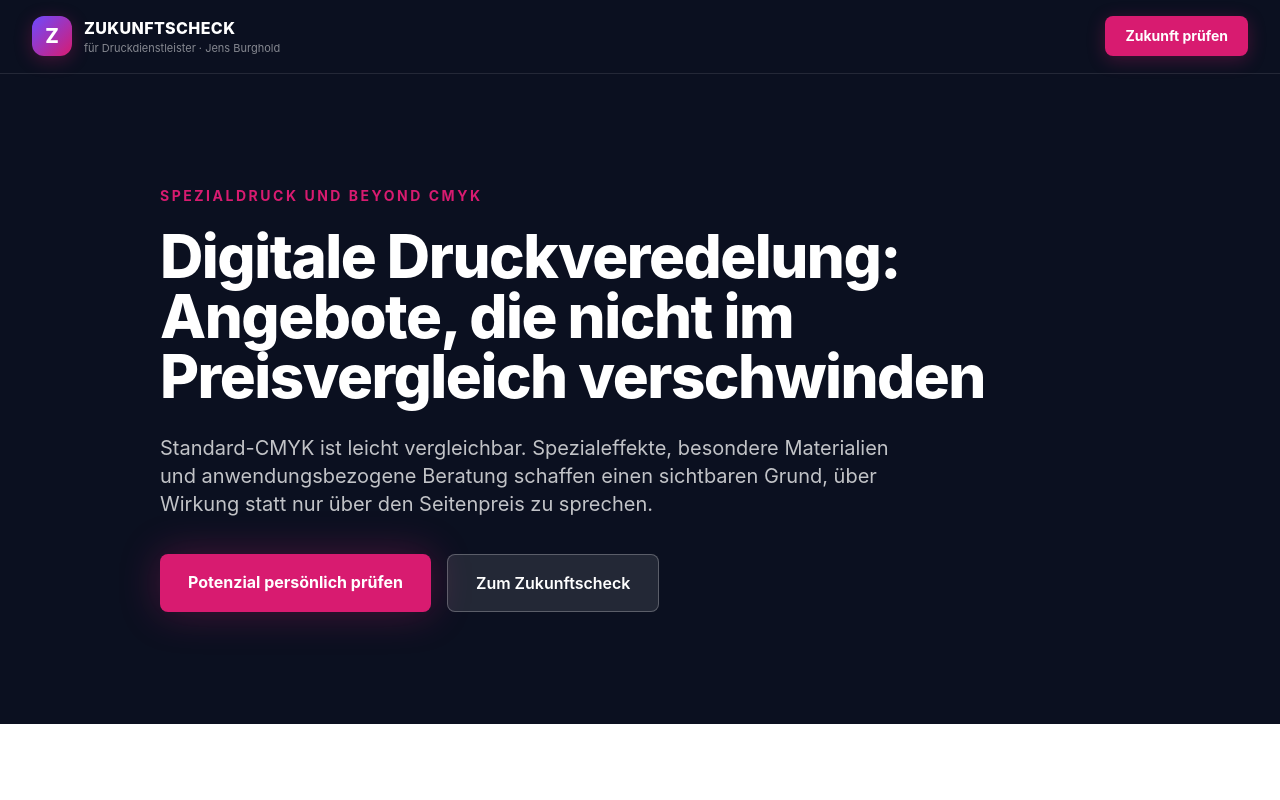
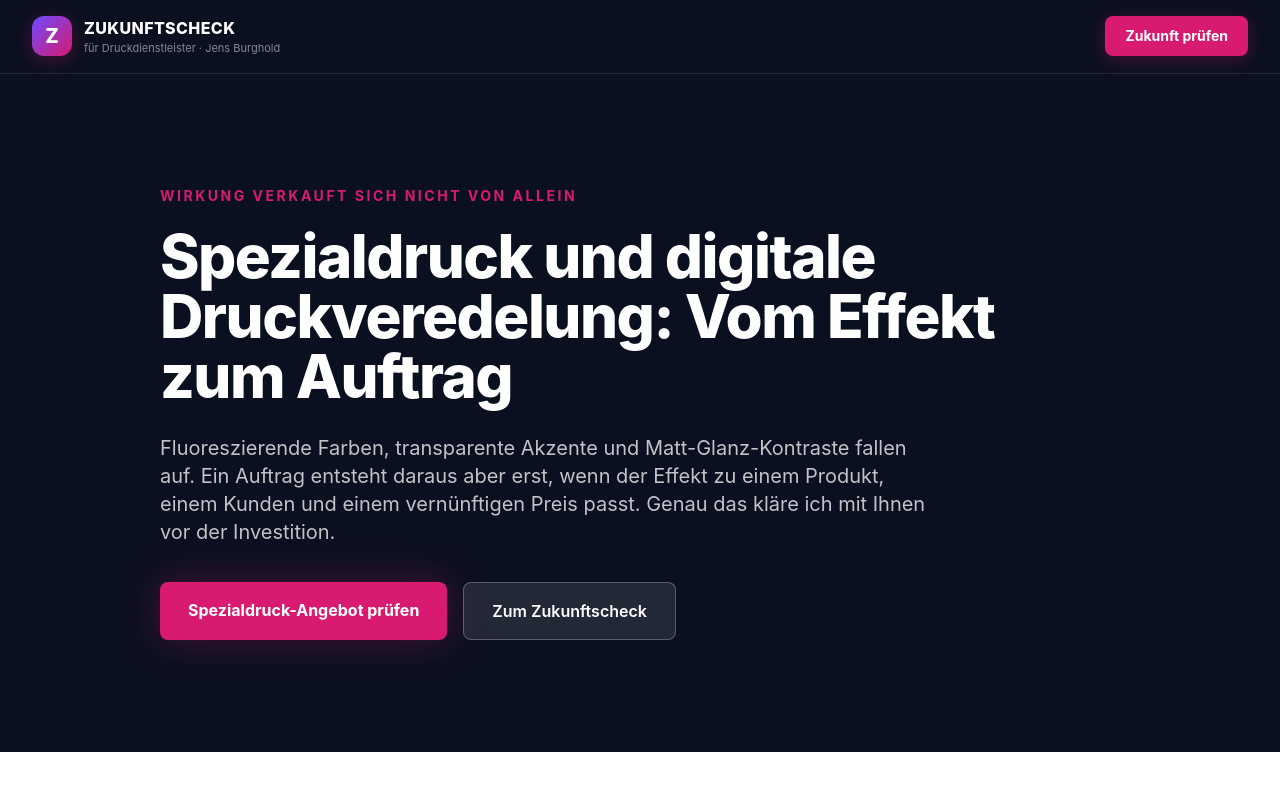
Before and after one commit to hey61/proficio-landingpage, a Next.js app: page /spezialdruck-druckveredelung in a window 1280 px wide. Shown: the top 800 px of the page. Built offline with nearby package versions, Linux system fonts and the light colour scheme.

Commit message:
Spezialdruckseite vom Effekt zum Auftrag überarbeiten

```diff
--- a/app/sitemap.ts
+++ b/app/sitemap.ts
@@ -18,7 +18,7 @@ export default function sitemap(): MetadataRoute.Sitemap {
     },
     {
       url: `${siteUrl}/spezialdruck-druckveredelung`,
-      lastModified: new Date("2026-06-29"),
+      lastModified: new Date("2026-07-21"),
       changeFrequency: "monthly",
       priority: 0.9,
     },
--- a/app/spezialdruck-druckveredelung/page.tsx
+++ b/app/spezialdruck-druckveredelung/page.tsx
@@ -3,19 +3,19 @@ import TopicPage from "@/components/TopicPage";
 
 export const metadata: Metadata = {
   title: {
-    absolute: "Spezialdruck & digitale Druckveredelung für Druckereien",
+    absolute: "Spezialdruck und digitale Druckveredelung für Druckereien",
   },
   description:
-    "Spezialdruck, fünfte Farbe und digitale Druckveredelung als Premiumangebot für Druckereien: Anwendungen, Zielgruppen und Wirtschaftlichkeit vorab prüfen.",
+    "Spezialdruck und digitale Druckveredelung: Wie Druckereien aus fünfter Farbe, Musterbuch und konkreten Anwendungen ein verkaufbares Angebot machen.",
   alternates: { canonical: "/spezialdruck-druckveredelung" },
 };
 
 const structuredData = {
   "@context": "https://schema.org",
   "@type": "Article",
-  headline: "Spezialdruck und digitale Druckveredelung",
+  headline: "Spezialdruck und digitale Druckveredelung: Vom Effekt zum Auftrag",
   description:
-    "Wie Druckereien aus fluoreszierenden Farben, transparenten Effekten, Matt-Glanz-Kontrasten und besonderen Medien verkaufbare Premiumangebote entwickeln.",
+    "Wie Druckereien aus fünfter Farbe, Musterbuch und konkreten Anwendungen ein verkaufbares Angebot machen.",
   author: { "@type": "Person", name: "Jens Burghold" },
   mainEntityOfPage:
     "https://www.proficio-digitaldruck.de/spezialdruck-druckveredelung",
@@ -29,59 +29,116 @@ export default function SpecialtyPrintPage() {
         dangerouslySetInnerHTML={{ __html: JSON.stringify(structuredData) }}
       />
       <TopicPage
-        eyebrow="Spezialdruck und Beyond CMYK"
-        title="Digitale Druckveredelung: Angebote, die nicht im Preisvergleich verschwinden"
-        lead="Standard-CMYK ist leicht vergleichbar. Spezialeffekte, besondere Materialien und anwendungsbezogene Beratung schaffen einen sichtbaren Grund, über Wirkung statt nur über den Seitenpreis zu sprechen."
-        introTitle="Besonderer Druck braucht ein besonderes Angebot"
+        eyebrow="Wirkung verkauft sich nicht von allein"
+        title="Spezialdruck und digitale Druckveredelung: Vom Effekt zum Auftrag"
+        lead="Fluoreszierende Farben, transparente Akzente und Matt-Glanz-Kontraste fallen auf. Ein Auftrag entsteht daraus aber erst, wenn der Effekt zu einem Produkt, einem Kunden und einem vernünftigen Preis passt. Genau das kläre ich mit Ihnen vor der Investition."
+        heroCtaLabel="Spezialdruck-Angebot prüfen"
+        introTitle="Der Kunde kauft keine fünfte Farbe"
         intro={[
-          "Fluoreszierende Farben, transparente Akzente oder Matt-Glanz-Kontraste ziehen Aufmerksamkeit auf sich. Wirtschaftlich werden solche Möglichkeiten aber erst, wenn sie in ein konkretes Produkt, einen Anlass und einen Kundennutzen übersetzt werden.",
-          "Ein Kunde kauft keine fünfte Farbstation. Er kauft eine Einladung, die geöffnet wird, eine Verpackung, die am POS auffällt, oder ein Mailing, das im Gedächtnis bleibt. Genau diese Übersetzung trennt eine technische Demonstration von einem verkaufbaren Premiumangebot.",
+          "Ein Muster mit fluoreszierendem Pink zieht den Blick an. Clear und Low-Gloss Clear muss man oft im richtigen Licht sehen, bevor die Wirkung verständlich wird. Technisch ist das interessant. Für den Verkauf reicht es noch nicht.",
+          "Der Kunde möchte keine zusätzliche Farbstation erklärt bekommen. Er möchte eine Einladung, die geöffnet wird, eine Verpackung, die am Regal auffällt, oder ein Mailing, das nicht sofort im Papierkorb landet. Spezialdruck beginnt für mich deshalb nicht beim Effekt, sondern bei der Anwendung.",
         ]}
-        challengesTitle="Warum gute Drucktechnik allein nicht genügt"
+        challengesTitle="Wo gute Muster im Alltag versanden"
         challenges={[
           {
-            title: "Effekt ohne Anwendung",
-            text: "Eine Spezialfarbe beeindruckt im Musterbuch, erklärt dem Kunden aber noch nicht, wann und warum er sie einsetzen sollte.",
+            title: "Das Muster bleibt beim Verkäufer liegen",
+            text: "Wenn nicht klar ist, welchem Kunden es gezeigt wird und welche Frage damit eröffnet werden soll, wird aus dem Musterbuch schnell nur Anschauungsmaterial.",
           },
           {
-            title: "Kalkulation wie Standarddruck",
-            text: "Wer nur Toner und Klickpreis kalkuliert, verschenkt den Wert von Konzeption, Musterentwicklung und besonderer Wirkung.",
+            title: "Der Aufpreis hat keine Geschichte",
+            text: "„Sieht hochwertiger aus“ ist als Begründung zu dünn. Der Effekt braucht einen konkreten Zweck: mehr Aufmerksamkeit, eine erkennbare Produktlinie, eine limitierte Ausgabe oder eine besondere Ansprache.",
           },
           {
-            title: "Zu wenig Vertriebsunterstützung",
-            text: "Verkäufer brauchen Muster, Zielbranchen, Gesprächsanlässe und klare Nutzenargumente – nicht nur technische Datenblätter.",
+            title: "Jeder Auftrag wird wieder zum Versuch",
+            text: "Besondere Ergebnisse müssen wiederholbar sein. Material, Datenaufbau, Farbwirkung und Freigabe gehören deshalb zum Angebot – nicht erst zur Fehlersuche in der Produktion.",
           },
         ]}
-        opportunitiesTitle="Produkte, bei denen Wirkung bezahlt wird"
-        opportunitiesIntro="Spezialdruck ist besonders stark, wenn Aufmerksamkeit, Exklusivität, Personalisierung oder eine ungewöhnliche Materialwirkung zum Kommunikationsziel gehören."
+        opportunitiesTitle="Anwendungen, bei denen der Effekt eine Aufgabe hat"
+        opportunitiesIntro="Nicht jede Anwendung braucht eine Veredelung. Manchmal ist gutes CMYK die bessere Lösung. Interessant wird Spezialdruck dort, wo der Unterschied für den Kunden sichtbar und für den Auftrag wichtig ist."
         opportunities={[
           {
-            title: "Premium-Geschäftsausstattung",
-            text: "Visitenkarten, Einladungen und hochwertige Kurzserien, die Markenqualität sichtbar und fühlbar machen.",
+            title: "Einladungen und Geschäftsausstattung",
+            text: "Wenn der erste Eindruck Teil der Botschaft ist und kleine Auflagen üblich sind.",
           },
           {
-            title: "Direktmailings und Kampagnen",
-            text: "Personalisierte Ansprache verbunden mit visuellen Akzenten, die den ersten Blick und die Erinnerung unterstützen.",
+            title: "Direktmailings",
+            text: "Wenn Personalisierung und ein sichtbarer Akzent gemeinsam Aufmerksamkeit schaffen sollen.",
           },
           {
-            title: "Verpackung und POS",
-            text: "Muster, Kleinserien und Verkaufsunterlagen, bei denen ein besonderer Effekt die Produktwirkung verstärkt.",
+            title: "Verpackungsmuster und POS-Material",
+            text: "Wenn eine Variante, ein Produktstart oder eine limitierte Serie erkennbar herausstechen muss.",
           },
           {
-            title: "Robuste Spezialmedien",
-            text: "Menükarten, Hinweismedien oder Anwendungen auf synthetischen Substraten für besondere Einsatzbedingungen.",
+            title: "Spezielle Medien",
+            text: "Wenn Menükarten, Hinweismedien oder andere Anwendungen ein Material brauchen, das nicht zum gewöhnlichen Bilderdruckpapier passt.",
           },
         ]}
+        decisionSection={{
+          eyebrow: "Muster, die ein Gespräch eröffnen",
+          title: "Was in ein gutes Musterbuch für Druckveredelung gehört",
+          intro:
+            "Ein gutes Musterbuch zeigt nicht nur Farbfelder. Es hilft dem Vertrieb, ein Gespräch zu führen. Drei brauchbare Anwendungen sind mehr wert als zwanzig lose Effekte.",
+          items: [
+            {
+              title: "Was ist das Produkt?",
+              text: "Das Muster braucht eine konkrete Anwendung statt nur einer technischen Bezeichnung.",
+            },
+            {
+              title: "Für wen ist es gedacht?",
+              text: "Zielkunde und Anlass geben dem Verkäufer einen Grund, das Muster zu zeigen.",
+            },
+            {
+              title: "Was wurde eingesetzt?",
+              text: "Material und Effekt müssen eindeutig benannt und später reproduzierbar sein.",
+            },
+            {
+              title: "Was soll man erkennen?",
+              text: "Der Betrachter muss verstehen, welche Wirkung der Effekt für das Produkt übernimmt.",
+            },
+            {
+              title: "Was ist zu beachten?",
+              text: "Daten, Produktion und Preis gehören zur Erklärung des Musters dazu.",
+            },
+          ],
+        }}
+        checkEyebrow="Kalkulation und Wiederholung"
+        checkTitle="Der Preis besteht nicht nur aus Toner und Klick"
+        checkIntro="Zur Kalkulation gehören auch Datenprüfung, Musterentwicklung, Abstimmung, Freigabe und Qualitätssicherung. Dieser Aufwand darf nicht still im Auftrag verschwinden."
         checkItems={[
-          "Welche heutigen Kunden haben einen plausiblen Bedarf an mehr Aufmerksamkeit oder Wertigkeit?",
-          "Welche drei bis fünf Musterprodukte kann der Vertrieb verständlich zeigen und verkaufen?",
-          "Welcher Aufpreis ist durch Anwendung, Beratung und Wirkung begründbar?",
-          "Welche Produktionstechnik und welche Prozesse sichern eine wiederholbare Qualität?",
+          "Welcher konkrete Kunde würde für diesen Unterschied mehr bezahlen – und warum?",
+          "Welche zusätzliche Arbeit entsteht für Muster, Daten, Abstimmung und Freigabe?",
+          "Ist das ein Einzelauftrag oder kann daraus ein wiederkehrendes Produkt werden?",
+          "Gibt es weitere Bestandskunden, für die dieselbe Anwendung interessant wäre?",
+          "Was muss mit Material und Kundendaten getestet werden, bevor etwas zugesagt wird?",
         ]}
-        technologyTitle="Beyond CMYK gezielt einsetzen"
+        technologyTitle="Was die Proficio technisch beitragen kann"
         technologyText={[
-          "Bei der Xerox Proficio stehen für die optionale fünfte Farbstation Fluorescent Pink, Clear und Low-Gloss Clear zur Verfügung. Diese Effekte können innerhalb des digitalen Produktionsprozesses eingesetzt werden und erweitern das gestalterische Spektrum über klassisches CMYK hinaus.",
-          "Die richtige Frage lautet trotzdem nicht „Welche Maschine hat eine fünfte Farbe?“, sondern „Welche Kundenanwendung wird dadurch wertvoller?“. Im Zukunftscheck werden deshalb Angebot, Zielgruppe, Muster, Vertrieb und Wirtschaftlichkeit vor der technischen Konfiguration betrachtet.",
+          "Die Xerox Proficio PX300 und PX500 können mit einer optionalen fünften Farbstation Fluorescent Pink, Clear oder Low-Gloss Clear einsetzen. Damit lassen sich fluoreszierende Akzente, transparente Effekte und Matt-Glanz-Kontraste direkt in den digitalen Produktionsablauf einbeziehen.",
+          "Ob diese Möglichkeit zu Ihrem Betrieb passt, entscheidet sich nicht an der Musterseite. Entscheidend sind vorhandene Kunden, wiederkehrende Anwendungen, sichere Produktionsabläufe und ein Vertrieb, der den Unterschied erklären kann.",
+          "Im Zukunftscheck kläre ich mit Ihnen den Kundenfall, die Anwendung und den nächsten Prüfschritt. Verbindliche technische Auslegung, Testdruck, Preis, Service und Vertrag gehören anschließend zum jeweiligen Umsetzungspartner.",
+        ]}
+        faqs={[
+          {
+            question:
+              "Was ist der Unterschied zwischen Spezialdruck und digitaler Druckveredelung?",
+            answer:
+              "Die Begriffe werden nicht immer einheitlich verwendet. Spezialdruck kann besondere Farben, Medien oder Anwendungen meinen. Bei digitaler Druckveredelung steht meist ein zusätzlicher visueller Effekt im Vordergrund. Wichtiger als die Bezeichnung ist der konkrete Produktionsweg.",
+          },
+          {
+            question: "Wann ist eine fünfte Farbe wirklich sinnvoll?",
+            answer:
+              "Wenn es Anwendungen gibt, bei denen der Effekt einen erkennbaren Zweck erfüllt und wiederholt verkauft werden kann. Für einzelne Technikmuster allein würde ich keine Investition empfehlen.",
+          },
+          {
+            question: "Wie wird aus einem Musterbuch ein Verkaufswerkzeug?",
+            answer:
+              "Indem jedes Muster einer Zielgruppe, einem Anlass und einem Produkt zugeordnet wird. Dazu braucht der Vertrieb eine kurze Nutzenargumentation und eine erste Preislogik.",
+          },
+          {
+            question: "Wie lässt sich die Qualität wiederholen?",
+            answer:
+              "Durch festgelegte Materialien, saubere Druckdaten, dokumentierte Einstellungen und eine eindeutige Freigabe. Was nur zufällig einmal gut aussieht, ist noch kein verlässliches Angebot.",
+          },
         ]}
         relatedLinks={[
           {
@@ -93,6 +150,11 @@ export default function SpecialtyPrintPage() {
             label: "Hausdruckerei weiterentwickeln",
           },
         ]}
+        closing={{
+          title: "Haben Sie bereits Muster, aber noch kein klares Angebot?",
+          text: "Dann sehen wir uns gemeinsam an, welche Effekte zu Ihren Kunden passen, welche Anwendungen sich daraus bauen lassen und was für eine sichere Kalkulation fehlt. Erst danach sprechen wir über die passende Technik.",
+          ctaLabel: "Spezialdruck-Fall besprechen",
+        }}
       />
     </>
   );
--- a/visibility.config.mjs
+++ b/visibility.config.mjs
@@ -32,7 +32,8 @@ export default {
         "spezialdruck",
         "druckveredelung",
         "fluoreszierende",
-        "beyond cmyk",
+        "musterbuch",
+        "qualität",
       ],
     },
     {
```
Also changed, not shown: components/TopicPage.tsx (+13 -2 lines).
